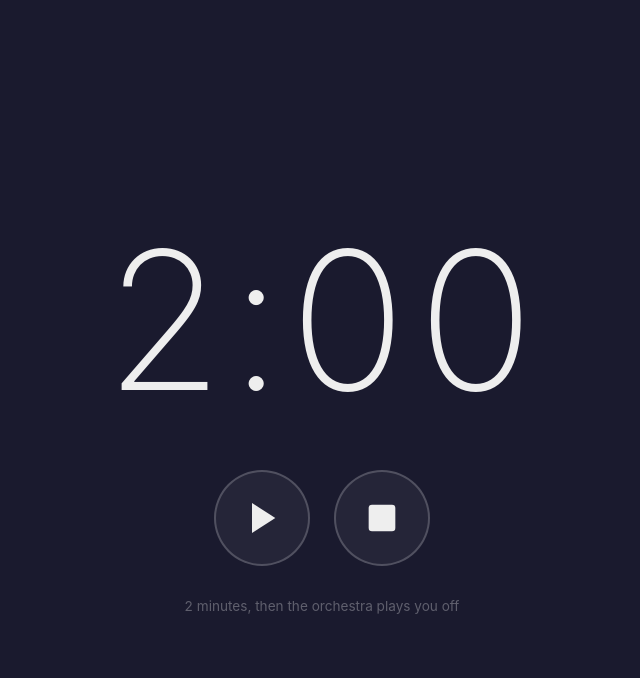
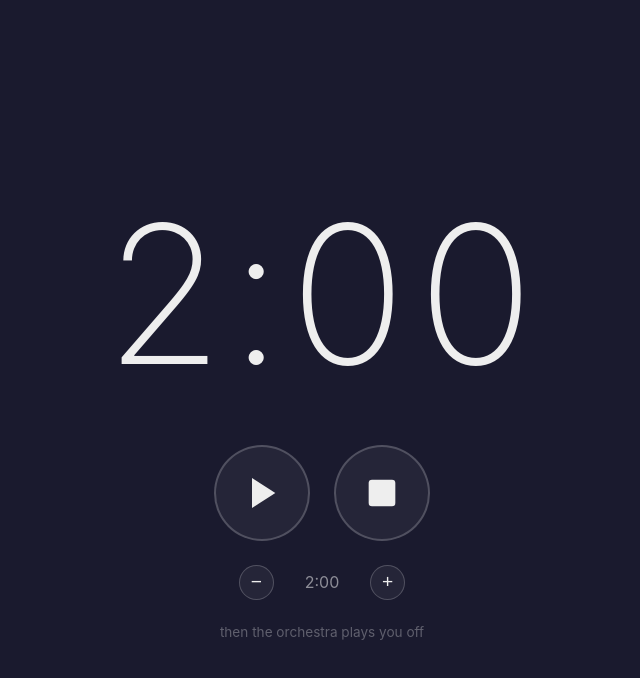
Before and after one commit to dansimau/playofftimer, a website: page index.html in a window 1280 px wide. Both pictures are taken after a click on the button 700 px from the left and 518 px from the top of the page. Shown: the whole page, without its empty margins (318-958 px from the left). Drawn offline with Linux system fonts and the light colour scheme.

Commit message:
Add music etc

```diff
--- a/index.html
+++ b/index.html
@@ -71,8 +71,43 @@
     fill: currentColor;
   }
 
+  .duration-picker {
+    display: flex;
+    align-items: center;
+    justify-content: center;
+    gap: 0.5rem;
+    margin-top: 1.5rem;
+  }
+
+  .duration-picker button {
+    width: 2.2rem;
+    height: 2.2rem;
+    border-radius: 50%;
+    border: 1px solid rgba(255, 255, 255, 0.2);
+    background: rgba(255, 255, 255, 0.05);
+    color: #eee;
+    font-size: 1.2rem;
+    cursor: pointer;
+    display: flex;
+    align-items: center;
+    justify-content: center;
+    transition: background 0.15s, border-color 0.15s;
+  }
+
+  .duration-picker button:hover {
+    background: rgba(255, 255, 255, 0.12);
+    border-color: rgba(255, 255, 255, 0.4);
+  }
+
+  .duration-picker .duration-label {
+    font-size: 1rem;
+    color: rgba(255, 255, 255, 0.5);
+    min-width: 5rem;
+    text-align: center;
+  }
+
   .note {
-    margin-top: 2rem;
+    margin-top: 1.5rem;
     font-size: 0.85rem;
     color: rgba(255, 255, 255, 0.3);
   }
@@ -91,7 +126,12 @@
       <svg viewBox="0 0 24 24"><rect x="4" y="4" width="16" height="16" rx="2"/></svg>
     </button>
   </div>
-  <div class="note">2 minutes, then the orchestra plays you off</div>
+  <div class="duration-picker" id="durationPicker">
+    <button id="decBtn" title="Decrease time">&#8722;</button>
+    <span class="duration-label" id="durationLabel">2:00</span>
+    <button id="incBtn" title="Increase time">+</button>
+  </div>
+  <div class="note">then the orchestra plays you off</div>
 </div>
 
 <script>
@@ -99,15 +139,34 @@ const MUSIC_FILES = [
   'music/Classicals.de - Brahms - Symphony No. 1 in C Minor, Op. 68 - II. Andante sostenuto.mp3',
 ];
 
-const DURATION = 2 * 60; // seconds
+const DEFAULT_DURATION = 2 * 60;
+const STEP = 30; // seconds per increment
+const MIN_DURATION = 30;
+const MAX_DURATION = 10 * 60;
 
 const timerEl = document.getElementById('timer');
 const playPauseBtn = document.getElementById('playPauseBtn');
 const stopBtn = document.getElementById('stopBtn');
 const playIcon = document.getElementById('playIcon');
 const pauseIcon = document.getElementById('pauseIcon');
+const durationLabel = document.getElementById('durationLabel');
+const durationPicker = document.getElementById('durationPicker');
+const decBtn = document.getElementById('decBtn');
+const incBtn = document.getElementById('incBtn');
 
-let remaining = DURATION; // seconds remaining (goes negative after 0)
+function getCookie(name) {
+  const m = document.cookie.match('(?:^|; )' + name + '=([^;]*)');
+  return m ? decodeURIComponent(m[1]) : null;
+}
+
+function setCookie(name, value) {
+  document.cookie = name + '=' + encodeURIComponent(value) + '; max-age=31536000; path=/; SameSite=Lax';
+}
+
+let duration = parseInt(getCookie('playoff_duration'), 10) || DEFAULT_DURATION;
+if (duration < MIN_DURATION || duration > MAX_DURATION) duration = DEFAULT_DURATION;
+
+let remaining = duration;
 let running = false;
 let intervalId = null;
 let audio = null;
@@ -125,6 +184,9 @@ function render() {
   timerEl.classList.toggle('overtime', remaining < 0);
   playIcon.style.display = running ? 'none' : '';
   pauseIcon.style.display = running ? '' : 'none';
+  durationLabel.textContent = formatTime(duration);
+  durationPicker.style.opacity = running || remaining !== duration ? '0.3' : '';
+  durationPicker.style.pointerEvents = running || remaining !== duration ? 'none' : '';
 }
 
 function tick() {
@@ -139,6 +201,13 @@ function startMusic() {
   audio = new Audio(file);
   audio.loop = true;
   audio.play();
+}
+
+function setDuration(newDuration) {
+  duration = Math.max(MIN_DURATION, Math.min(MAX_DURATION, newDuration));
+  remaining = duration;
+  setCookie('playoff_duration', duration);
+  render();
 }
 
 function play() {
@@ -163,12 +232,14 @@ function stop() {
   clearInterval(intervalId);
   intervalId = null;
   if (audio) { audio.pause(); audio = null; }
-  remaining = DURATION;
+  remaining = duration;
   render();
 }
 
 playPauseBtn.addEventListener('click', () => running ? pause() : play());
 stopBtn.addEventListener('click', stop);
+decBtn.addEventListener('click', () => setDuration(duration - STEP));
+incBtn.addEventListener('click', () => setDuration(duration + STEP));
 
 render();
 </script>
```
Also changed, not shown: package.json (added, +16 -0 lines), playwright.config.js (added, +13 -0 lines), tests/timer.spec.js (added, +130 -0 lines), 4 other files.
